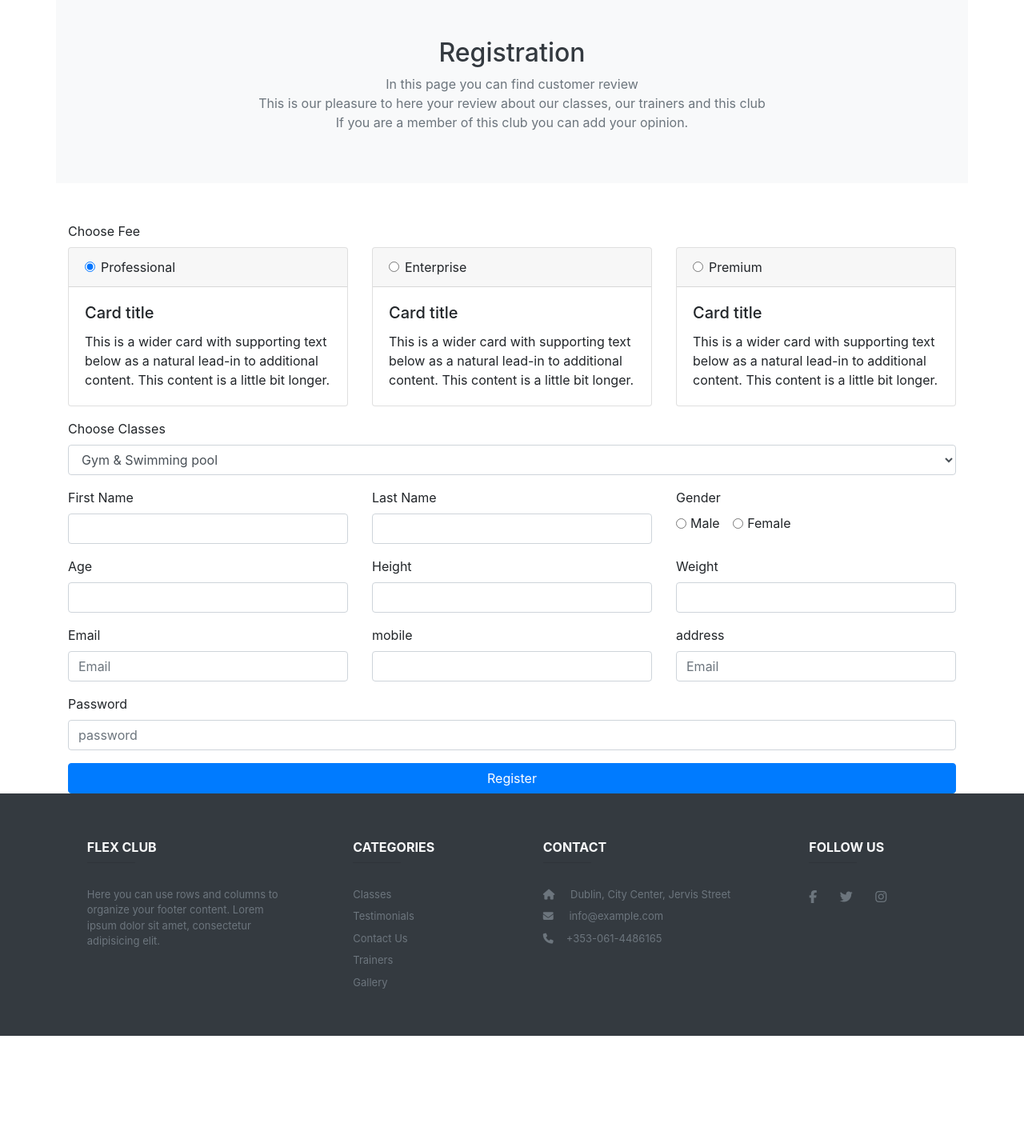
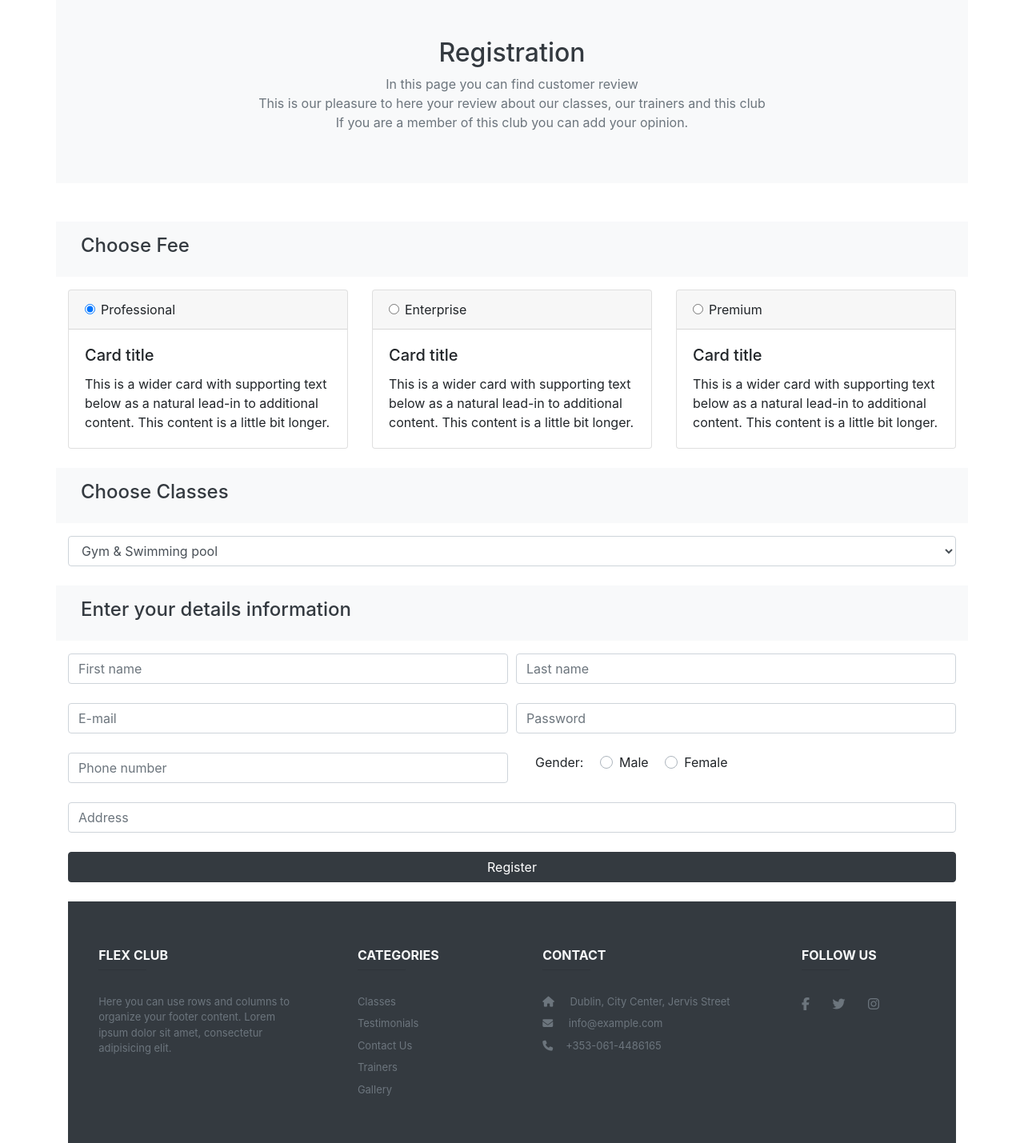
Before and after one commit to minajm/FlexClub, a PHP site: page /hassanProject/registration.php in a window 1280 px wide. Shown: the part 93-1522 px from the top of the page at 80% size. Before the commit the page ends 1388 px from the top, so only its background shows below. Run offline with PHP 8.4, Linux system fonts and the light colour scheme; some libraries are stand-ins or nearby versions.

Commit message:
registration

```diff
--- a/registration.php
+++ b/registration.php
@@ -35,7 +35,11 @@ function printForm()
                 </div>
                 <form method="POST" action="">
                 <div class="form-group">
-                <label for="exampleFormControlSelect1">Choose Fee</label>
+                <div class="row bg-light p-3 mb-3">
+                     <div class="col text-left">
+                            <h4 class="text-dark">Choose Fee</h4>
+                     </div>
+                </div>
                 <div class="card-deck">
                     <div class="card">
                     <div class="card-header">
@@ -80,7 +84,11 @@ function printForm()
                     </div>
                 </div>
             </div>
-                <label class="mt-3" for="exampleFormControlSelect1">Choose Classes</label>
+            <div class="row bg-light p-3 mb-3 mt-4">
+                 <div class="col text-left">
+                      <h4 class="text-dark">Choose Classes</h4>
+                 </div>
+            </div>
             <select class="form-control" id="exampleFormControlSelect1">
                 <option>Gym & Swimming pool </option>
                 <option>Push and lift</option>
@@ -92,98 +100,56 @@ function printForm()
                     <option>Street Dance</option>
              </select>
             </div>
-
-
-            <div class="row">
-                <div class="col-md-4">
-                    <div class="form-group">
-                        <label for="user-first-name">First Name</label>
-                        <input type="text" class="form-control" id="user-first-name" name="user_first_name">
+            <div class="row bg-light p-3 mb-3 mt-4">
+                 <div class="col text-left">
+                      <h4 class="text-dark">Enter your details information</h4>
                  </div>
             </div>
-                <div class="col-md-4">
-                    <div class="form-group">
-                        <label for="user-last-name">Last Name</label>
-                        <input type="text" class="form-control" id="user-last-name" name="user_last_name">
+            <div class="form-row mb-4">
+                <div class="col">
+                    <!-- First name -->
+                    <input type="text" id="user-first-name" name="user_first_name" class="form-control" placeholder="First name">
+                </div>
+                <div class="col">
+                    <!-- Last name -->
+                        <input type="text" id="user-last-name" name="user_last_name" class="form-control" placeholder="Last name">
                 </div>
             </div>
-                <div class="col-md-4">
-                    <label for="genderGroup">Gender</label>
-                    <div id="genderGroup">
-                        <div class="form-check form-check-inline">
-                            <input class="form-check-input" type="radio" name="user_gender" id="inlineRadio1"
-                                   value="male">
-                            <label class="form-check-label" for="inlineRadio1">Male</label>
+            <div class="form-row ">
+                <div class="col">
+                    <!-- E-mail -->
+                    <input type="email" name="user_email" id="user-email" class="form-control mb-4" placeholder="E-mail">
                 </div>
-                        <div class="form-check form-check-inline">
-                            <input class="form-check-input" id="inlineRadio2" name="user_gender" type="radio"
-                                   value="female">
-                            <label class="form-check-label" for="inlineRadio2">Female</label>
+                <div class="col">
+                    <input type="password" name="user_password" id="user-password"s class="form-control mb-4" placeholder="Password" aria-describedby="defaultRegisterFormPasswordHelpBlock">
+                </div>
+            </div>
+            <div class="form-row ">
+                <div class="col">
+                    <!-- Phone number -->
+                    <input type="text" id="user-mobile" name="user_mobile" class="form-control mb-4" placeholder="Phone number" aria-describedby="defaultRegisterFormPhoneHelpBlock">
+                </div>
+                <div class="col">
+                    <div class="custom-control custom-control-inline">
+                            <label class=" text-Dark" >Gender: </label>
+                    </div>
+                    <div class="custom-control custom-radio custom-control-inline">
+                            <input type="radio"  class="custom-control-input"  id="inlineRadio1" name="user_gender" >
+                            <label class="custom-control-label" for="inlineRadio1">Male</label>
+                    </div>
+                    <div class="custom-control custom-radio custom-control-inline">
+                            <input type="radio"  class="custom-control-input" id="inlineRadio2" name="user_gender">
+                            <label class="custom-control-label" for="inlineRadio2">Female</label>
                     </div>
                 </div>
             </div>
-            </div>
-            <div class="row">
-                <div class="col-md-4">
-                    <div class="form-group">
-                        <label for="user-age">Age</label>
-                        <input type="number" class="form-control" id="user-age" name="user_age">
-                    </div>
-                </div>
-                <div class="col-md-4">
-                    <div class="form-group">
-                        <label for="user-height">Height</label>
-                        <input type="number" class="form-control" id="user-height" name="user_height">
-                    </div>
-                </div>
-                <div class="col-md-4">
-                    <div class="form-group">
-                        <label for="user-weight">Weight</label>
-                        <input type="number" class="form-control" id="user-weight" name="user_weight">
-                    </div>
-                </div>
-            </div>
-            <div class="row">
+            <input type="text" class="form-control mb-4" name="user_address" id="user-address" placeholder="Address">
 
-                <div class="col-md-4">
-                    <div class="form-group">
-                        <label for="user-email">Email</label>
-                        <input type="text" name="user_email" class="form-control" id="user-email" placeholder="Email">
-                    </div>
-                </div>
-                <div class="col-md-4">
-                    <div class="form-group">
-                        <label for="user-mobile">mobile</label>
-                        <input type="number" class="form-control" id="user-mobile" name="user_mobile">
-                    </div>
-                </div>
-                <div class="col-md-4">
-                    <div class="form-group">
-                        <label for="user-address">address</label>
-                        <input type="text" name="user_address" class="form-control" id="user-address"
-                               placeholder="Email">
-                    </div>
-                </div>
-
-            </div>
-            <div class="row">
-                <div class="col-md-12">
-                <div class="form-group">
-                    <label for="user-password">Password</label>
-                    <input type="password" name="user_password" class="form-control" id="user-password"
-                           placeholder="password">
-                </div>
-            </div>
-            </div>
-
-            <button type="submit" class="btn btn-primary btn-block">Register</button>
-        </form>
-    </div>
-    </div>
-
+            <button class="btn btn-dark my-4 btn-block" type="submit">Register</button>
 
     ';
 }
+
 
 $fault_alert = '<div class="col-12"><div class="alert alert-danger">Login Failed: UNKNOWN</div></div>';
 $empty_alert = '<div class="col-12"><div class="alert alert-danger">Registration Failed: There is an empty field(\'s)</div></div>';
```
Also changed, not shown: login.php (+1 -7 lines). Lines whose indentation alone changed are shown as unchanged.
